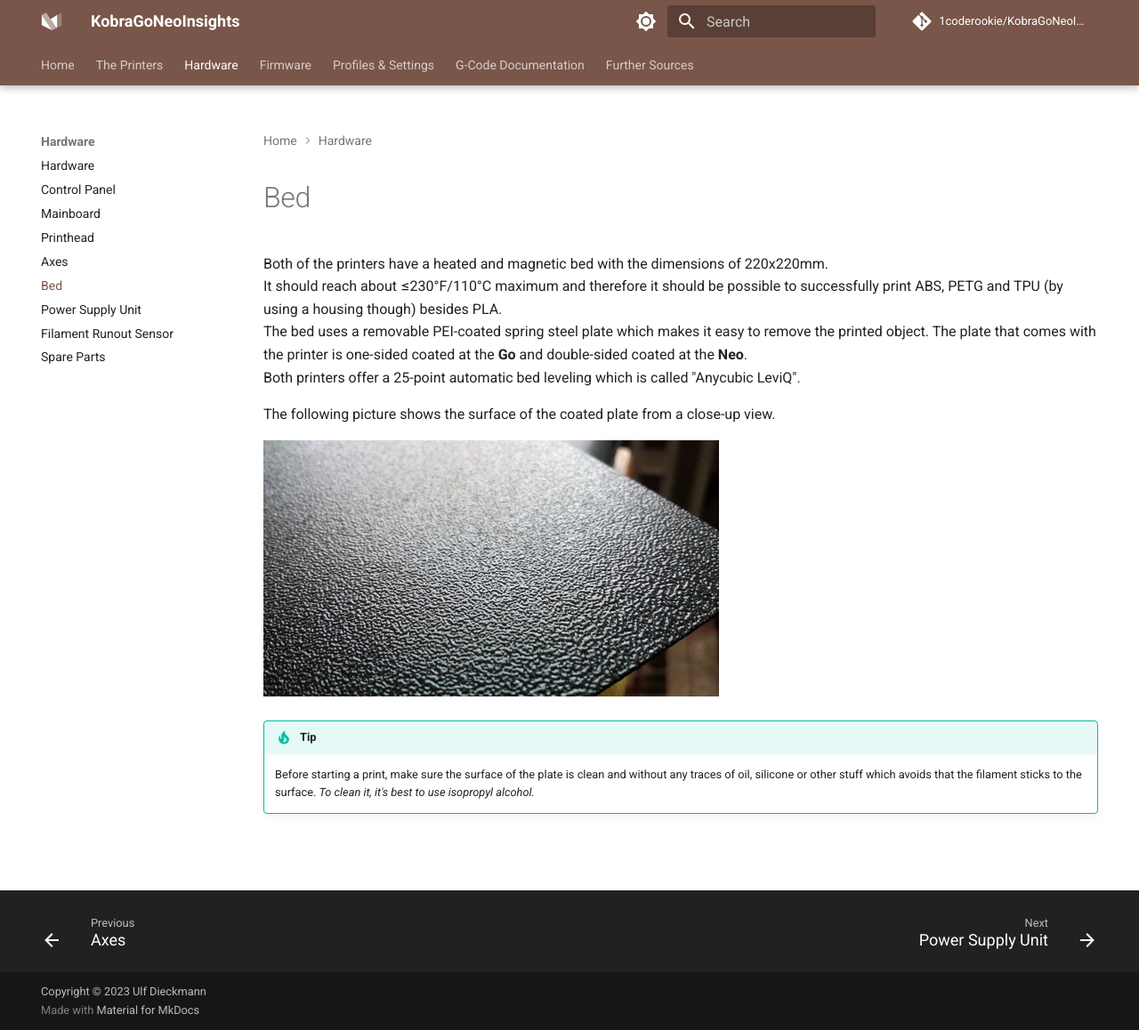
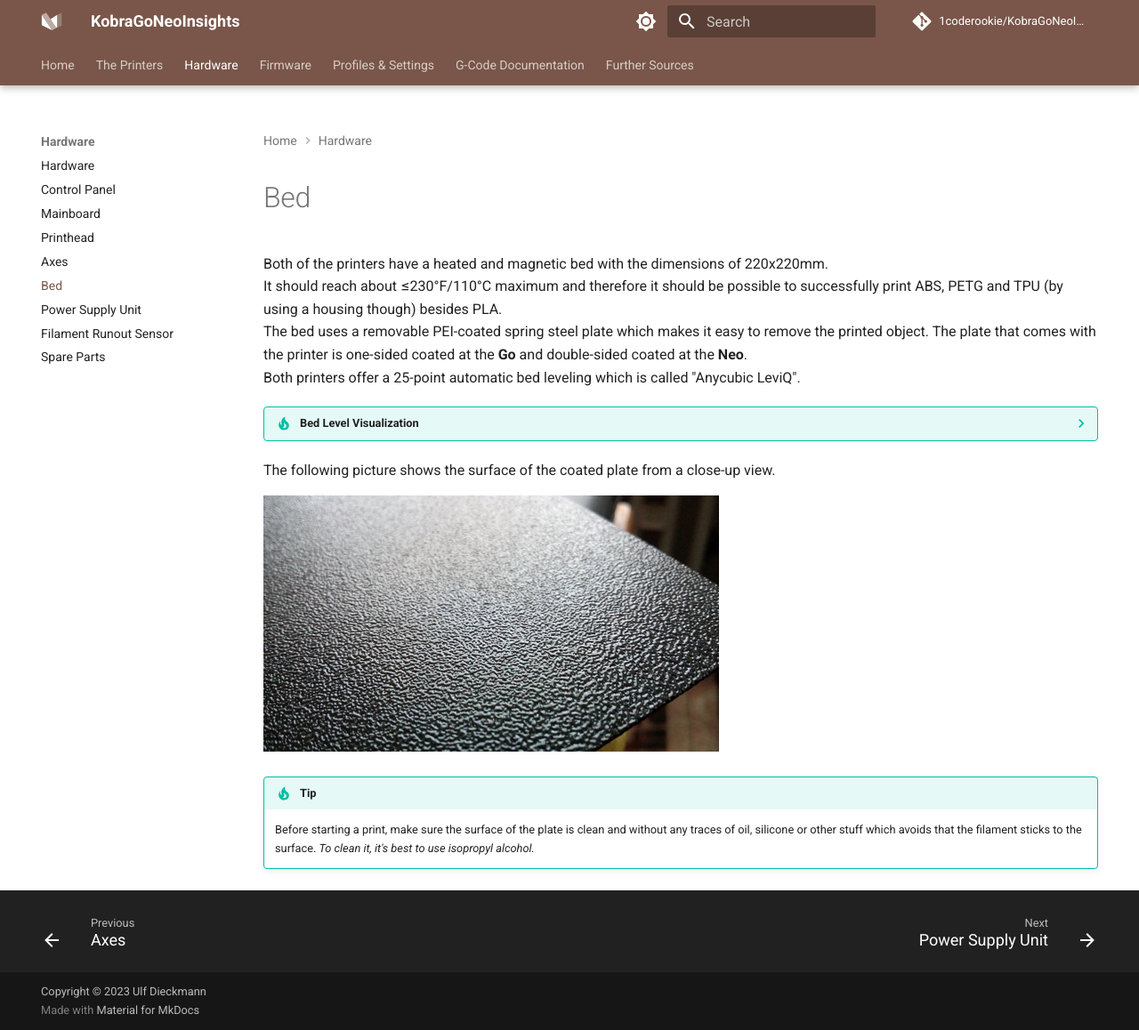
Before and after one commit to 1coderookie/KobraGoNeoInsights, an MkDocs documentation site: the page built from docs/hardware/bed.md, in a window 1280 px wide and 1158 px high. Shown: the whole window at 89% size. Built offline with MkDocs 1.6.1 and Material for MkDocs 9.7.7, drawn with Linux system fonts in a browser that asks for light colours; comment, search, counter and statistics services are not loaded; some of the changed lines change nothing that is shown.

Commit message:
Update bed.md

```diff
--- a/docs/hardware/bed.md
+++ b/docs/hardware/bed.md
@@ -6,6 +6,11 @@
 The bed uses a removable PEI-coated spring steel plate which makes it easy to remove the printed object. The plate that comes with the printer is one-sided coated at the **Go** and double-sided coated at the **Neo**.
 Both printers offer a 25-point automatic bed leveling which is called "Anycubic LeviQ".
 
+
+??? tip "Bed Level Visualization"
+
+    The display of the control unit does *not* show a meshview after you proceeded the bed level function - if you'd like to see that, you'd have to use additional software like the beforementioned [Octoprint](https://octoprint.org/) and an additional plugin for visualization like the [Bed Level Visualizer](https://plugins.octoprint.org/plugins/bedlevelvisualizer/).
+
 The following picture shows the surface of the coated plate from a close-up view.
 
 ![Close-up view of the PEI-coated plate](../assets/images/bed_closeup_web.jpg)
```
